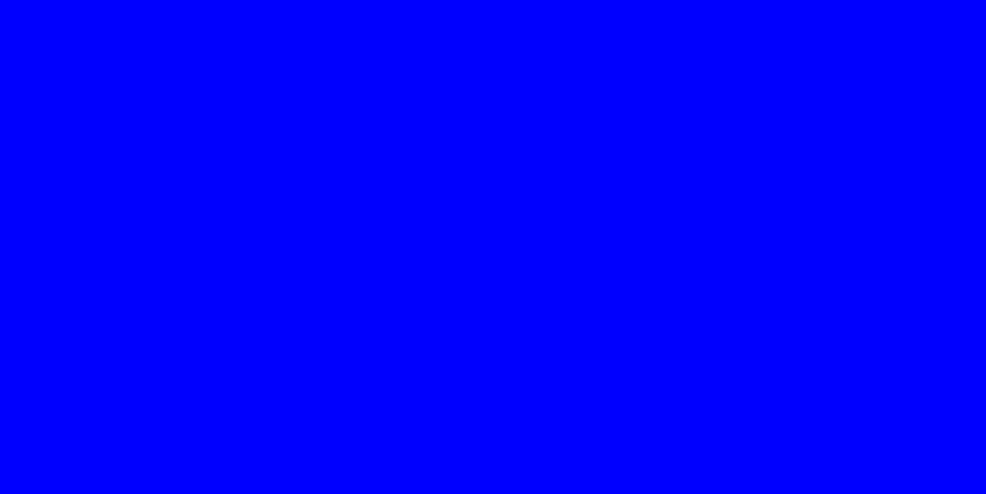
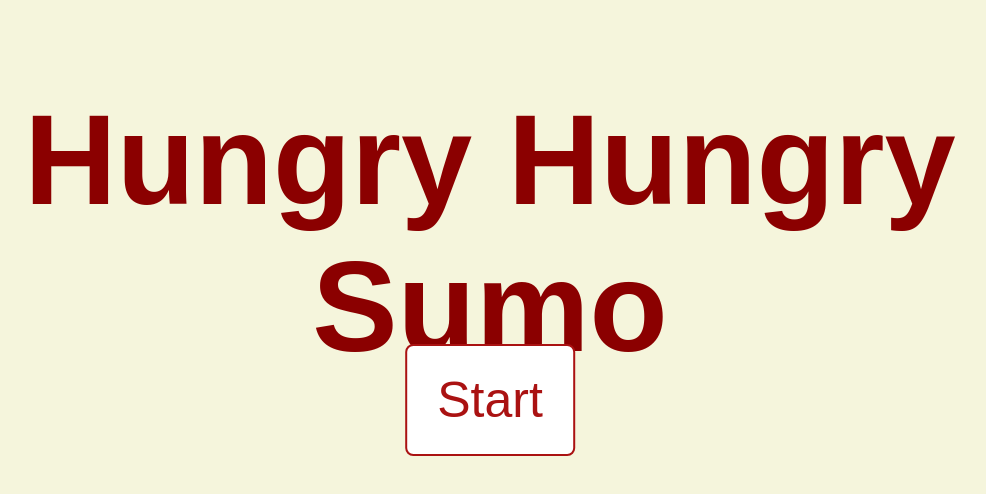
Before and after one commit to angeltyler01/Milestone-Project-1, a plain HTML site: page index.html in a window 1280 px wide. Shown: the whole page, without its empty margins (150-1136 px from the left). Drawn offline with Linux system fonts and the light colour scheme.

Commit message:
Finished CSS and HTML for start scene

```diff
--- a/index.html
+++ b/index.html
@@ -4,11 +4,18 @@
     <meta charset="UTF-8">
     <meta http-equiv="X-UA-Compatible" content="IE=edge">
     <meta name="viewport" content="width=device-width, initial-scale=1.0">
-    <title>Document</title>
+    <title>Hungry Hungry Sumo</title>
     <link rel="stylesheet" href="style.css">
     <script src="index.js"></script>
 </head>
+
 <body>
+    <div>
+        <h1>Hungry Hungry Sumo</h1>
+    </div>
+    <div id="startButton">
+        <a class="start" href="/game.html" role="button">Start</a>
+    </div>
+</body>
 
-</body>
 </html>
--- a/index.js
+++ b/index.js
@@ -0,0 +1 @@
+const pc = sumoCharacter(100,110)
--- a/style.css
+++ b/style.css
@@ -1,3 +1,42 @@
 body{
-    background-color: blue;
+    background-color: beige;
 }
+
+h1{
+    text-align: center;
+    font-family: sans-serif;
+    color:darkred;
+    font-size: 8em;
+}
+
+.start{
+    background-color: white;
+    color: #aa1212;
+    border: 2px solid #aa1212;
+    border-radius: 8px;
+    font-size: 50px;
+    text-decoration: none;
+    display: inline-block;
+    padding: 25px 30px;
+    font-family:sans-serif;
+    transition-duration: 0.4s;
+}
+/*color transition for button*/
+.start:hover{
+    background-color: #aa1212;
+    color: white;
+    box-shadow: 0 12px 16px 0 rgba(0,0,0,0.24), 0 17px 50px 0 rgba(0,0,0,0.19);
+}
+/* puts button in center*/
+#startButton{
+    margin: 0;
+  position: absolute;
+  top: 50%;
+  left: 50%;
+  -ms-transform: translate(-50%, -50%);
+  transform: translate(-50%, -50%);
+}
+
+#sumoCharacter{
+    width: 90px;
+}
```
Also changed, not shown: game.html (added, +15 -0 lines), assets/freshApple.png (added), assets/freshFish.png (added), assets/freshRice.png (added), assets/rottenApple.png (added), assets/rottenFish.png (added), assets/rottenRice.png (added), assets/sumoCharacter.gif (added), gameOver.html (added).
